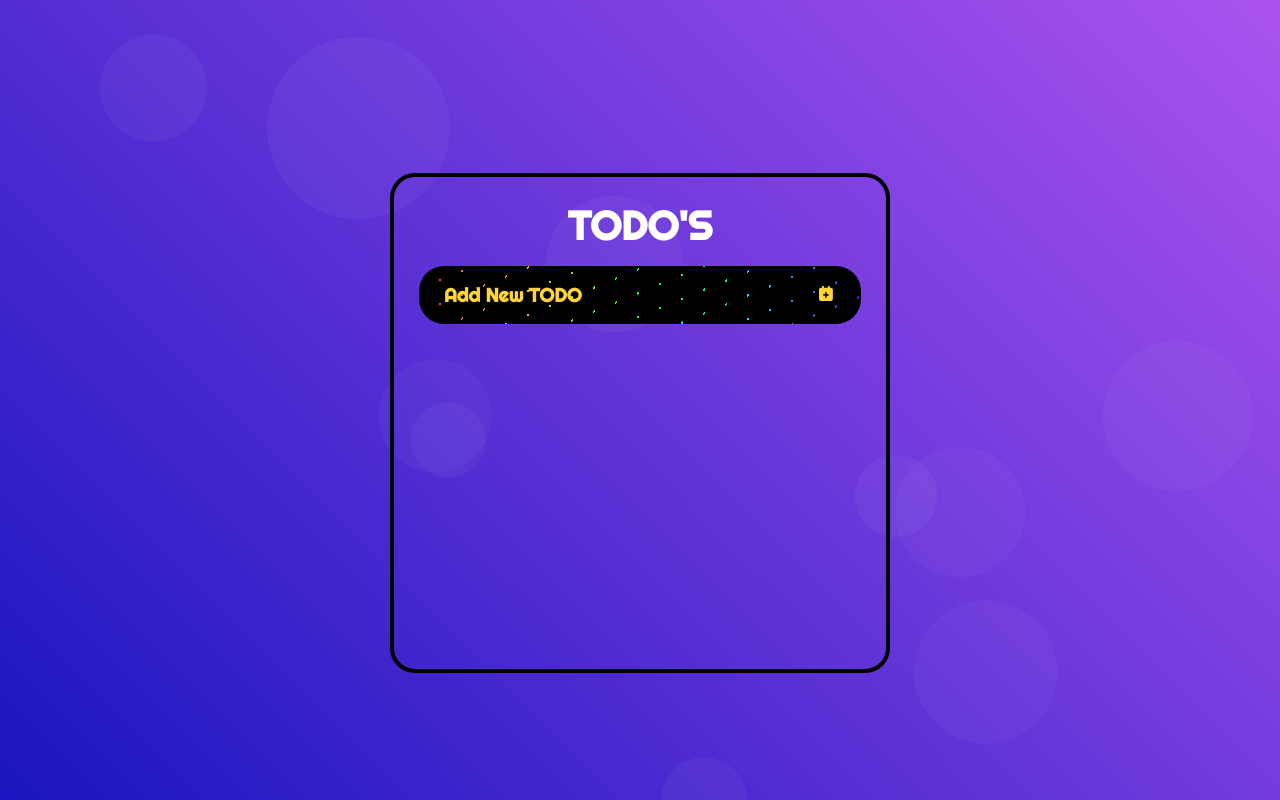
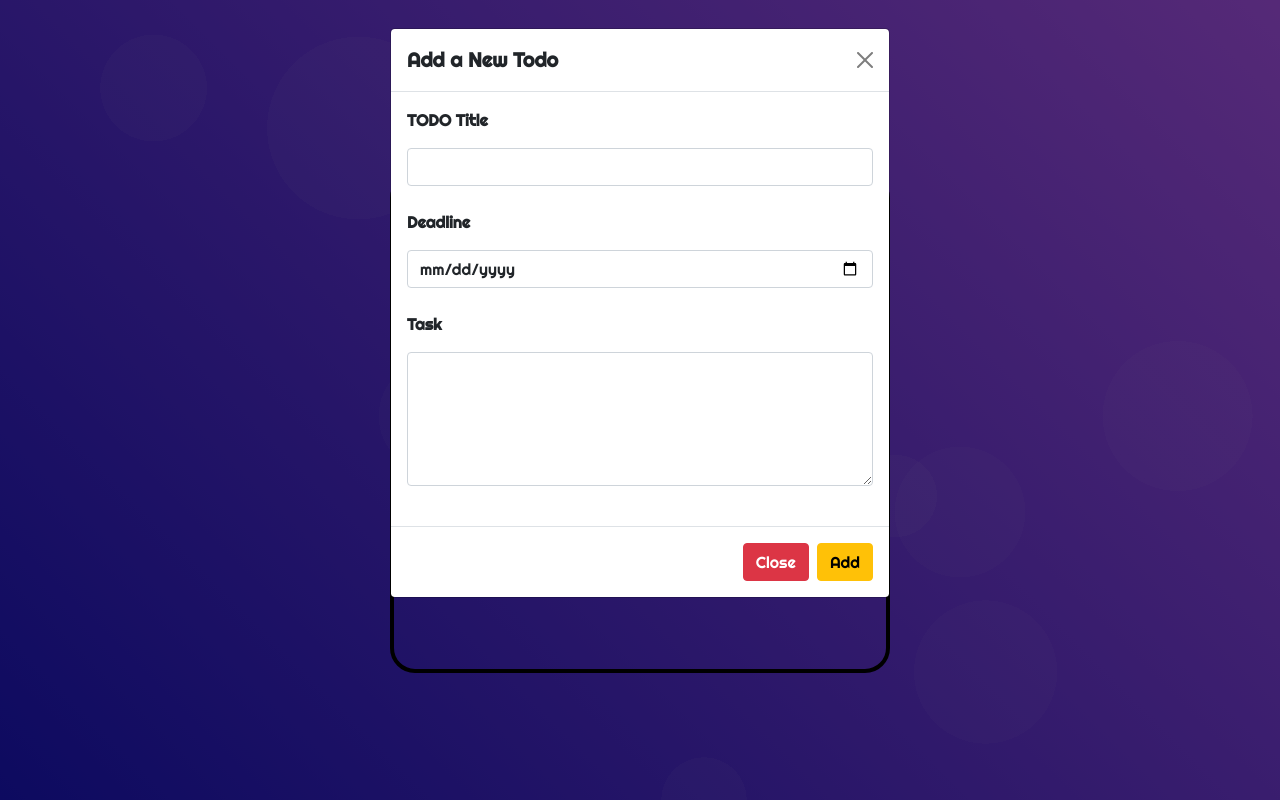
Before and after one commit to rupanmentor/TODO-App, a plain HTML site: page index.html in a window 1280 px wide. Both pictures are taken after a click on the element "Add New TODO". Drawn offline with nearby package versions, Linux system fonts and the light colour scheme.

Commit message:
html , css completed

```diff
--- a/index.html
+++ b/index.html
@@ -34,13 +34,64 @@
     <!-- base div and icon to open modal -->
     <div class="app">
       <h1 class="text-center mb-3 fw-bolder">TODO'S</h1>
-      <div id="addnew">
+      <div id="addnew" data-bs-toggle="modal" data-bs-target="#form">
         <span class="fw-bolder textstyle">Add New TODO</span>
         <i
           class="fa-solid fa-calendar-plus fa-bounce"
           style="color: #ffd43b"
         ></i>
       </div>
+
+      <!-- modal part -->
+      <!-- changing modal to form for getting user inputs -->
+      <form id="form" class="modal fade" tabindex="-1">
+        <div class="modal-dialog">
+          <div class="modal-content">
+            <div class="modal-header">
+              <h2 class="modal-title fs-5 fw-bolder">Add a New Todo</h2>
+              <button
+                type="button"
+                class="btn-close"
+                data-bs-dismiss="modal"
+                aria-label="Close"
+              ></button>
+            </div>
+            <div class="modal-body">
+              <!-- adding input fields for the todo -->
+              <p class="fw-bolder">TODO Title</p>
+              <input type="text" id="textInput" class="form-control" />
+              <br />
+              <p class="fw-bolder">Deadline</p>
+              <input type="date" id="dateInput" class="form-control" />
+              <br />
+              <p class="fw-bolder">Task</p>
+              <textarea
+                id="textarea"
+                cols="30"
+                rows="5"
+                class="form-control"
+              ></textarea>
+            </div>
+            <br />
+            <div id="msg"></div>
+            <div class="modal-footer">
+              <button
+                type="button"
+                class="btn btn-danger"
+                data-bs-dismiss="modal"
+              >
+                Close
+              </button>
+              <button type="submit" id="add" class="btn btn-warning">
+               Add
+              </button>
+            </div>
+          </div>
+        </div>
+      </form>
+                  <!-- displaying the todos created -->
+        <h3 class="text-center my-3">My TODO'S</h3>
+        <div id="tasks"></div>
     </div>
 
     <script
--- a/style.css
+++ b/style.css
@@ -42,6 +42,6 @@ body{
     font-size: larger;
 }
 
-h1{
+h1,h3{
     color: white;
 }
```
